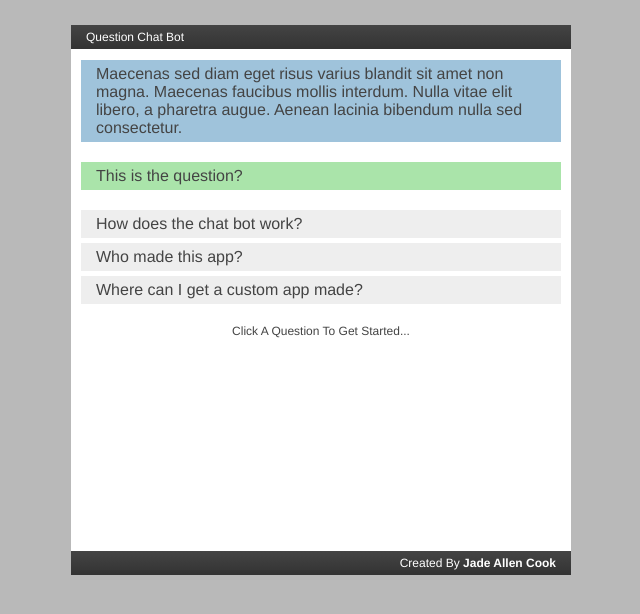
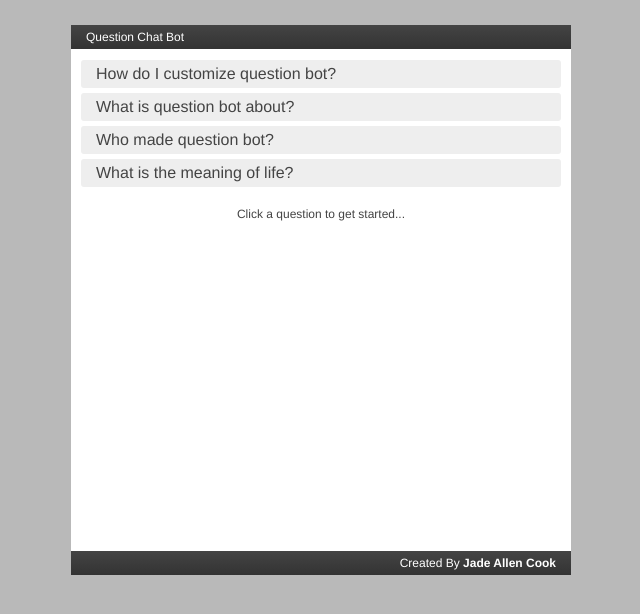
Before and after one commit to jadeallencook/Chatbot, a plain HTML site: page index.html in a window 1280 px wide. Shown: the whole page, without its empty margins (319-959 px from the left). Drawn offline with nearby package versions, Linux system fonts and the light colour scheme.

Commit message:
⚙️ First init working model with JSON

```diff
--- a/assets/app.js
+++ b/assets/app.js
@@ -1,3 +1,79 @@
-(function() {
-  console.log(true);
+(function () {
+  // jquery, lol
+  function $(elem) {
+    var elem = document.querySelectorAll(elem);
+    if (elem.length === 1) return elem[0];
+    else return elem;
+  }
+  var messages = {
+    elem: $('div.questions-bot-container ul'),
+    questions: data,
+    cue: [],
+    init: false,
+    answer: function (num) {
+      var question = this.cue[num];
+      this.elem.innerHTML = '';
+      var questionElem = document.createElement('li');
+      questionElem.classList.add('ask');
+      questionElem.innerText = question.question;
+      questionElem.classList.add('animated');
+      questionElem.classList.add('fadeIn');
+      var answerElem = document.createElement('li');
+      answerElem.classList.add('answer');
+      answerElem.innerText = question.answer;
+      answerElem.classList.add('animated');
+      answerElem.classList.add('fadeIn');
+      this.elem.appendChild(questionElem);
+      this.elem.appendChild(this.blank());
+      this.elem.appendChild(answerElem);
+      this.elem.appendChild(this.blank());
+      this.load();
+    },
+    blank: function () {
+      return document.createElement('li');
+    },
+    clear: function () {
+      this.elem.innerHTML = '';
+    },
+    load: function () {
+      if (!this.init) {
+        for (var x = 0; x < 4; x++) {
+          if (this.questions[x]) this.cue.push(this.questions[x]);
+        }
+      }
+      for (var x = 0, max = this.cue.length; x < max; x++) {
+        var question = this.cue[x];
+        var message = document.createElement('li');
+        message.classList.add('question');
+        message.classList.add('animated');
+        if (x % 2 == 0) message.classList.add('slideInLeft');
+        else message.classList.add('slideInRight');
+        message.innerText = question.question;
+        message.setAttribute('data-num', x);
+        this.elem.appendChild(message);
+        this.questions.splice(0, 1);
+        message.onclick = function () {
+          var num = this.getAttribute('data-num');
+          num = parseInt(num);
+          messages.answer(num);
+        }
+      }
+      // bottom message
+      var disclaimer = document.createElement('li');
+      disclaimer.classList.add('msg');
+      disclaimer.classList.add('animated');
+      if (!this.init) {
+        disclaimer.classList.add('pulse');
+        disclaimer.classList.add('infinite');
+        disclaimer.innerText = 'Click a question to get started...';
+      } else {
+        disclaimer.classList.add('fadeIn');
+        disclaimer.innerText = 'What else would you like to know...';
+      }
+      this.elem.appendChild(disclaimer);
+      this.init = true;
+    }
+  }
+  messages.clear();
+  messages.load();
 })();
--- a/assets/data.js
+++ b/assets/data.js
@@ -0,0 +1,39 @@
+const data = [
+  {
+    question: "How do I customize question bot?",
+    answer: "You can download question bot's source code on GitHub and then you just have to generate your own JSON!",
+    next: {
+      question: "My next question",
+      answer: "This is my next answer!",
+      next: false
+    }
+  }, {
+    question: "What is question bot about?",
+    answer: "Question bot makes it easy and fun for your users to interact with your content. Not only will it increase engagment time but it also helps your readers learn more!",
+    next: false
+  }, {
+    question: "Who made question bot?",
+    answer: "This bot was made by Jade Allen Cook, look at the footer!",
+    next: false
+  }, {
+    question: "What is the meaning of life?",
+    answer: "Idk, I didn't make it.",
+    next: false
+  }, {
+    question: "Another question 4",
+    answer: "Another answer",
+    next: false
+  }, {
+    question: "Another question 5",
+    answer: "Another answer",
+    next: false
+  }, {
+    question: "Another question 6",
+    answer: "Another answer",
+    next: false
+  }, {
+    question: "Another question 7",
+    answer: "Another answer",
+    next: false
+  }
+]
--- a/assets/style.scss
+++ b/assets/style.scss
@@ -3,6 +3,7 @@ div.questions-bot-container {
   height: 100%;
   background-color: #fff;
   position: relative;
+  overflow: hidden;
   div.questions-top-bar,
   div.questions-bottom-bar {
     background: linear-gradient(#444, #333);
@@ -24,6 +25,7 @@ div.questions-bot-container {
   ul {
     height: 100%;
     padding: 30px 0px 0px 0px;
+    box-sizing: border-box;
     margin: 0px;
     li.question,
     li {
@@ -33,6 +35,7 @@ div.questions-bot-container {
       padding: 5px 15px;
       width: 90%;
       margin: 5px auto;
+      border-radius: 3px;
     }
     li.question {
       cursor: pointer;
--- a/index.html
+++ b/index.html
@@ -1,4 +1,5 @@
 <link rel="stylesheet" href="assets/style.css" />
+<link rel="stylesheet" href="https://cdnjs.cloudflare.com/ajax/libs/animate.css/3.5.2/animate.min.css" />
 
 <style>
   html,
@@ -21,14 +22,7 @@
       Question Chat Bot
     </div>
     <ul>
-      <li class="answer">Maecenas sed diam eget risus varius blandit sit amet non magna. Maecenas faucibus mollis interdum. Nulla vitae elit libero, a pharetra augue. Aenean lacinia bibendum nulla sed consectetur.</li>
-      <li></li>
-      <li class="ask">This is the question?</li>
-      <li></li>
-      <li class="question">How does the chat bot work?</li>
-      <li class="question">Who made this app?</li>
-      <li class="question">Where can I get a custom app made?</li>
-      <li class="msg">Click A Question To Get Started...</li>
+      <li class="msg">Loading...</li>
     </ul>
     <div class="questions-bottom-bar">
       Created By <b>Jade Allen Cook</b>
@@ -36,4 +30,5 @@
   </div>
 </div>
 
+<script src="assets/data.js"></script>
 <script src="assets/app.js"></script>
```
Also changed, not shown: assets/style.css, 1 other file.
